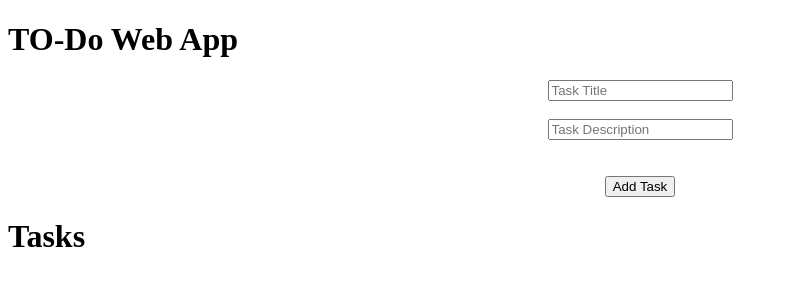
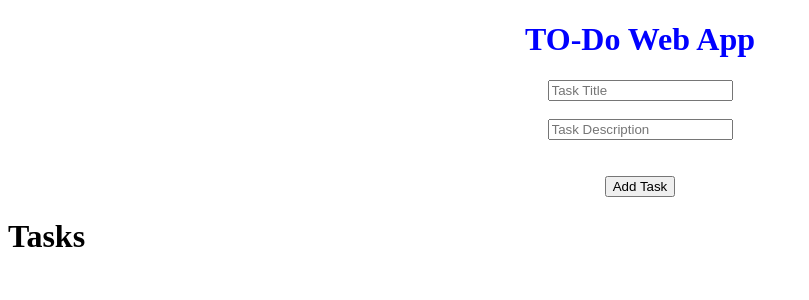
Before and after one commit to TheCollinsByte/ToDo, a React (Create React App) app in the folder todo-webapp/: page / in a window 1280 px wide. Shown: the top 300 px of the page, without its empty margins (0-809 px from the left). Built offline with nearby package versions, Linux system fonts and the light colour scheme.

Commit message:
App: Styling

```diff
--- a/todo-webapp/src/components/App.js
+++ b/todo-webapp/src/components/App.js
@@ -4,7 +4,7 @@ import {TaskList} from "./TaskList";
 function App () {
     return (
        <div>
-           <h1>TO-Do Web App</h1>
+           <h1 style={{textAlign: "center", color: "blue"}}>TO-Do Web App</h1>
            <AddTask />
            <TaskList />
        </div>
```
